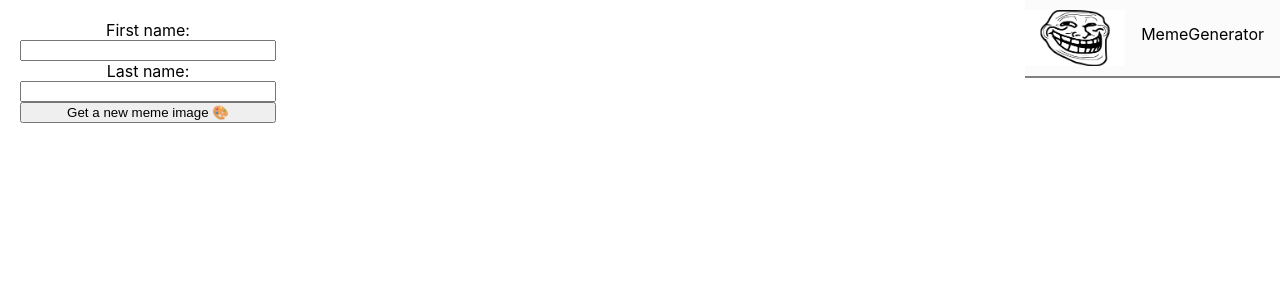
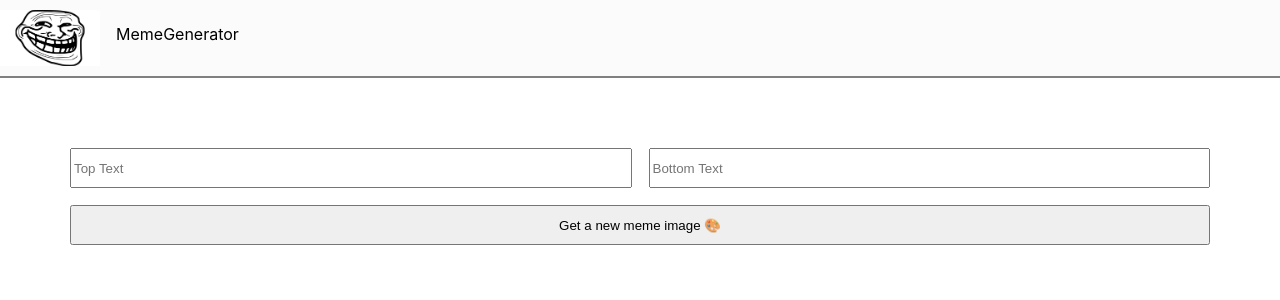
Before and after one commit to awar7118/memegenerator, a React (Create React App) app: page / in a window 1280 px wide. Shown: the top 300 px of the page. Built offline with nearby package versions, Linux system fonts and the light colour scheme.

Commit message:
updated styling of form

```diff
--- a/src/App.js
+++ b/src/App.js
@@ -7,9 +7,7 @@ import Form from './components/Form';
 function App() {
   return (
     <div className="App">
-      <formdiv className="formdiv">
       <Navbar/>
-      </formdiv>
       <Form/>
     </div>
   );
--- a/src/components/Form.css
+++ b/src/components/Form.css
@@ -1,10 +1,13 @@
 .form{
     display: grid;
-    width: 20vw;
+    grid-template: 40px 40px / 1fr 1fr;
+    gap: 17px;
     padding: 20px;
     text-align: center;
 }
-.formdiv{
-float:inline-end;
-justify-content: center;
+.form-button{
+    grid-column: 1 / -1;
 }
+.form-container{
+    padding: 50px;
+}
--- a/src/components/Form.js
+++ b/src/components/Form.js
@@ -3,12 +3,12 @@ import './Form.css'
 
 export default function Form() {
     return (
+<div className="form-container">
         <form className="form">
-            <label for="fname">First name:</label>
-            <input type="text" id="fname" name="fname"></input>
-            <label for="lname">Last name:</label>
-            <input type="text" id="lname" name="lname"></input>
-            <input type="submit" value="Get a new meme image 🎨"></input>
+            <input type="text" placeholder="Top Text"></input>
+            <input type="text" placeholder="Bottom Text"></input>
+            <button className="form-button">Get a new meme image 🎨</button>
         </form>
+</div>
     )
 }
```
